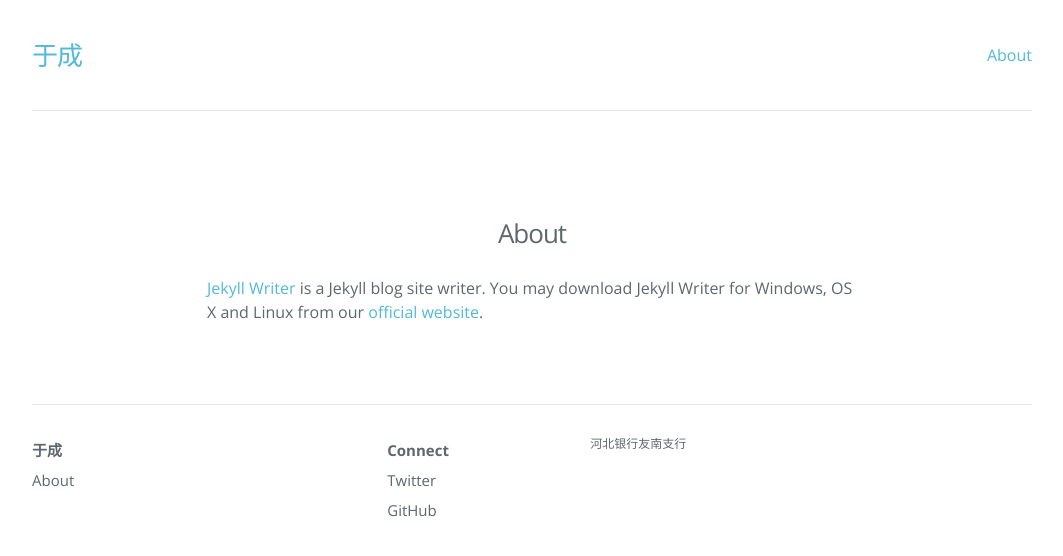
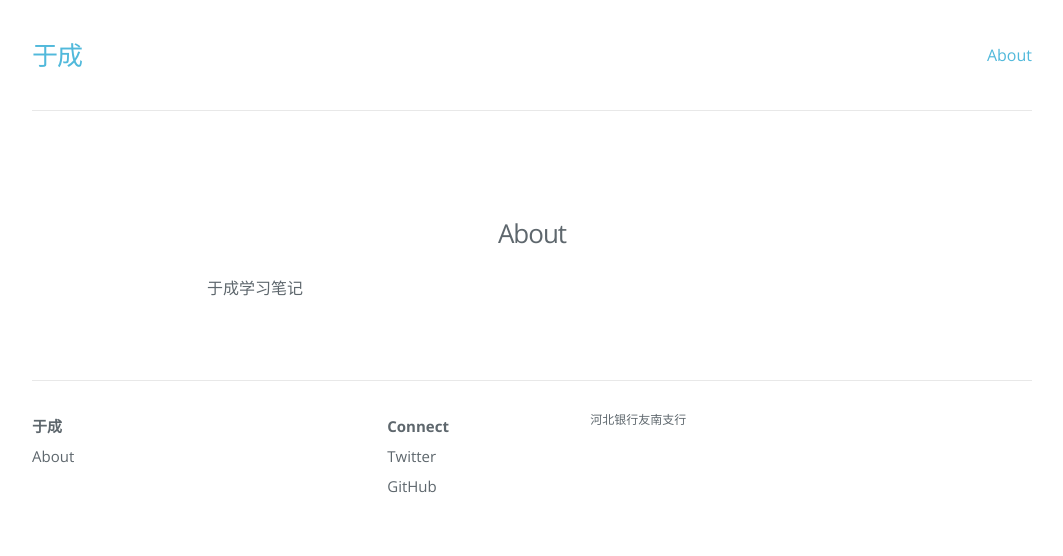
Before and after one commit to hebbank/jekyll, a Jekyll site: the page built from about.md, in a window 1280 px wide. Shown: the top 556 px of the page, without its empty margins (108-1171 px from the left). Built offline with Jekyll 4.4.1, drawn with Linux system fonts in a browser that asks for light colours; nearby versions of some CDN libraries.

Commit message:
Update about.md

```diff
--- a/about.md
+++ b/about.md
@@ -4,4 +4,4 @@ title: About
 permalink: /about/
 ---
 
-[Jekyll Writer](http://www.jekyllwriter.com) is a Jekyll blog site writer. You may download Jekyll Writer for Windows, OS X and Linux from our [official website](http://www.jekyllwriter.com).
+于成学习笔记
```
